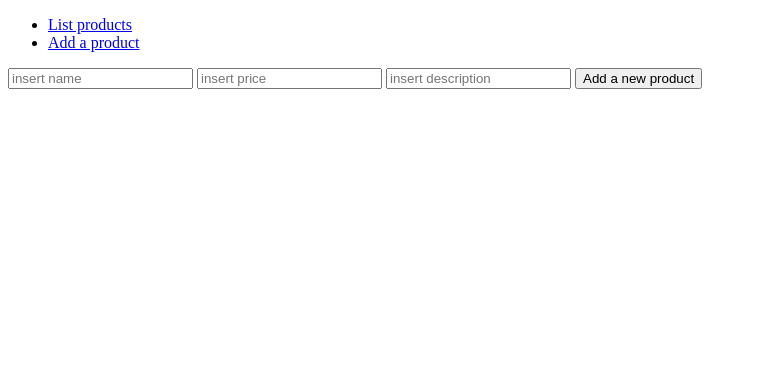
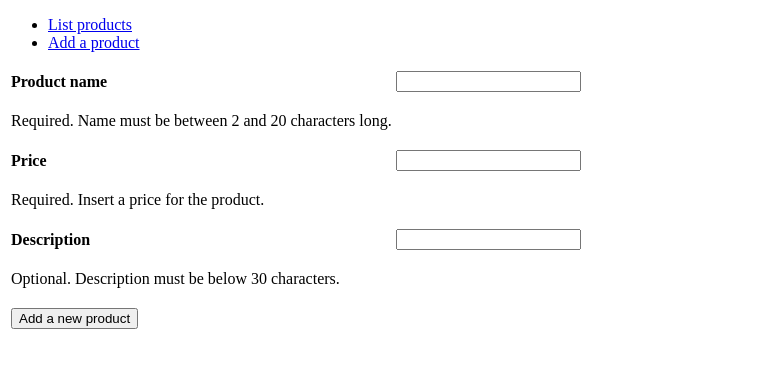
Before and after one commit to parissak/Verkkokauppa, a Flask app: page /products/new/ in a window 1280 px wide. Shown: the top 368 px of the page, without its empty margins (0-757 px from the left). Run offline with Flask 2, Linux system fonts and the light colour scheme.

Commit message:
lomake tuotteen lisäykselle

```diff
--- /dev/null
+++ b/application/products/forms.py
@@ -0,0 +1,11 @@
+from flask_wtf import FlaskForm
+from wtforms import StringField, IntegerField
+from wtforms import validators
+
+class ProductForm(FlaskForm):
+    name = StringField("Product name", [validators.Length(min=2, max=20)])
+    price = IntegerField("Price", [validators.DataRequired(message="Field cannot be empty or non numerical")])
+    description = StringField("Description", [validators.Length(max=30)])
+
+    class Meta:
+        csrf = False
--- a/application/products/views.py
+++ b/application/products/views.py
@@ -2,6 +2,7 @@
 from application import app, db
 from flask import redirect, render_template, request, url_for
 from application.products.models import Product
+from application.products.forms import ProductForm
 
 # list
 @app.route("/products", methods=["GET"])
@@ -11,7 +12,7 @@ def products_index():
 # new
 @app.route("/products/new/")
 def products_form():
-    return render_template("products/new.html")
+    return render_template("products/new.html", form = ProductForm())
 
 # change description
 @app.route("/products/<product_id>/", methods=["POST"])
@@ -29,9 +30,14 @@ def products_set_description(product_id):
 # post product
 @app.route("/products/", methods=["POST"])
 def products_create():
-    product = Product(request.form.get("name"),
-    request.form.get("price"),
-    request.form.get("description"))
+    form = ProductForm(request.form)
+
+    if not form.validate():
+        return render_template("products/new.html", form = form)
+
+    product = Product(form.name.data, form.price.data,
+    form.description.data)
+
 
     db.session().add(product)
     db.session().commit()
--- a/application/templates/products/new.html
+++ b/application/templates/products/new.html
@@ -2,11 +2,78 @@
 
 {% block body %}
 <form method="POST" action="{{ url_for('products_create') }}">
-  <input type="text" name="name" placeholder="insert name"/>
-  <input type="text" name="price" placeholder="insert price"/>
-  <input type="text" name="description" placeholder="insert description"/>
-  <input type="submit" value="Add a new product"/>
 
+	<table>
+		<tr>
+			<td>
+				<b>{{ form.name.label }} </b>
+			</td>
+			<td>
+				{{ form.name}}
+			</td>
+			<td>
+				<ul>
+					{% for error in form.name.errors %}
+					<li>{{ error }}</li>
+					{% endfor %}
+				</ul>
+			</td>
+		</tr>
+		<tr>
+			<td>
+				<p>Required. Name must be between 2 and 20 characters long.</p>
+			</td>
+		</tr>
+
+		<tr>
+			<td>
+				<b>{{ form.price.label }}</b>
+			</td>
+			<td>
+				{{ form.price }}
+			</td>
+			<td>
+				<ul>
+					{% for error in form.price.errors %}
+					<li>{{ error }}</li>
+					{% endfor %}
+				</ul>
+			</td>
+
+		</tr>
+		<tr>
+			<td>
+			<p>Required. Insert a price for the product.</p>
+			</td>
+		</tr>
+
+		<tr>
+			<td>
+				<b>{{ form.description.label }}</b>
+			</td>
+			<td>
+				{{ form.description }}
+			</td>
+			<td>
+				<ul>
+					{% for error in form.description.errors %}
+					<li>{{ error }}</li>
+					{% endfor %}
+				</ul>
+			</td>
+		</tr>
+
+		<tr>
+			<td>
+				<p> Optional. Description must be below 30 characters.</p>
+			</td>
+		</tr>
+
+		<tr>
+			<td colspan="2">
+				<input type="submit" value="Add a new product" />
+			<td>
+		</tr>
 
 </form>
 {% endblock %}
```
